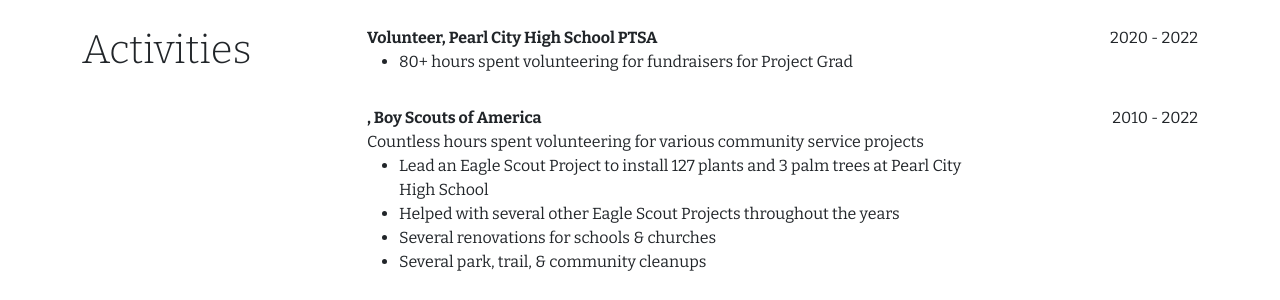
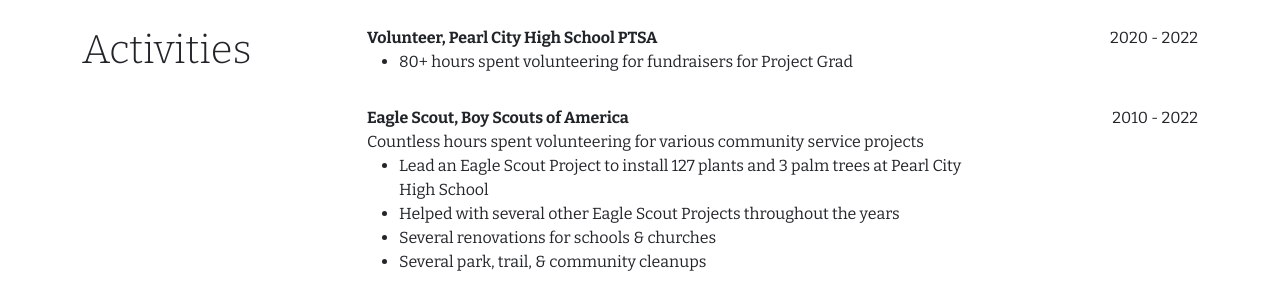
Before and after one commit to kylebueche/kylebueche.github.io, a Jekyll site: the page built from resume.html, in a window 1280 px wide. Shown: the part 1000-1300 px from the top of the page. Built offline with Jekyll 4.4.1, drawn with Linux system fonts in a browser that asks for light colours.

Commit message:
Update bio.json

```diff
--- a/_data/bio.json
+++ b/_data/bio.json
@@ -82,7 +82,7 @@
       ]
     },
     {
-      "Position": "Eagle Scout",
+      "position": "Eagle Scout",
       "organization": "Boy Scouts of America",
       "startDate": "2010",
       "endDate": "2022",
```
